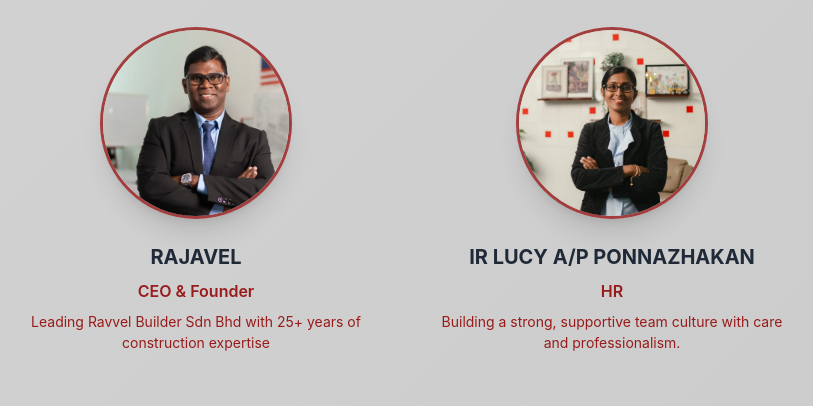
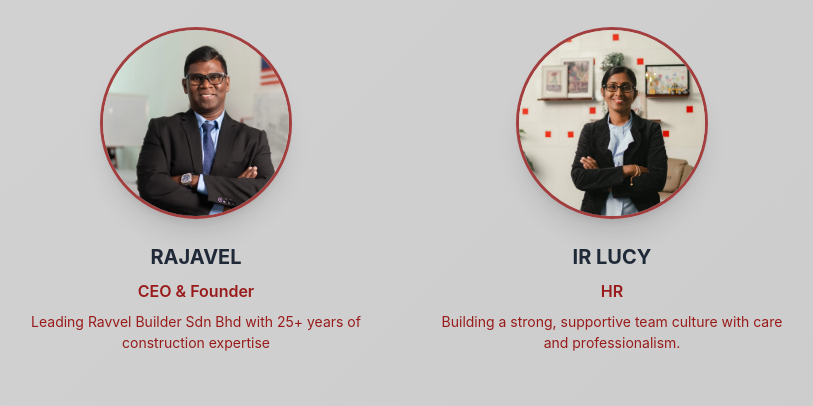
Before and after one commit to yoghenderg/ravvel-builder, a website: page about.html in a window 1280 px wide. Shown: the part 2121-2527 px from the top of the page, without its empty margins (236-1049 px from the left). Drawn offline with nearby package versions, Linux system fonts and the light colour scheme.

Commit message:
Shorten IR Lucy team name

```diff
--- a/about.html
+++ b/about.html
@@ -233,7 +233,7 @@
                     <!-- Team Member 2 -->
                     <div class="text-center">
                         <div class="team-member-portrait relative mx-auto mb-3 sm:mb-6 w-20 sm:w-32 md:w-40 lg:w-48 aspect-square rounded-full overflow-hidden shadow-xl card-hover flex-shrink-0">
-                            <img src="assets/images/team-lucy.webp" alt="IR Lucy A/P Ponnazhakan" class="w-full h-full object-cover object-[center_22%] scale-[1.21]" loading="lazy" decoding="async" onerror="this.style.display='none'; this.nextElementSibling.style.display='flex';">
+                            <img src="assets/images/team-lucy.webp" alt="IR Lucy" class="w-full h-full object-cover object-[center_22%] scale-[1.21]" loading="lazy" decoding="async" onerror="this.style.display='none'; this.nextElementSibling.style.display='flex';">
                             <div class="hidden absolute inset-0 rounded-full bg-gradient-to-br from-gray-100 to-gray-200 items-center justify-center">
                                 <div class="text-center">
                                     <div class="text-white font-bold text-[8px] sm:text-sm mb-1 sm:mb-2 px-1">EMPLOYEE PHOTO</div>
@@ -243,7 +243,7 @@
                                 </div>
                             </div>
                         </div>
-                        <h3 class="text-sm sm:text-xl font-bold text-gray-800 mb-0.5 sm:mb-2 uppercase">IR LUCY A/P PONNAZHAKAN</h3>
+                        <h3 class="text-sm sm:text-xl font-bold text-gray-800 mb-0.5 sm:mb-2 uppercase">IR LUCY</h3>
                         <p class="text-[10px] sm:text-base text-red-800 font-semibold mb-1 sm:mb-2">HR</p>
                         <p class="text-[9px] sm:text-sm text-red-800 leading-tight sm:leading-normal">Building a strong, supportive team culture with care and professionalism.</p>
                     </div>
```
Also changed, not shown: app/static/about.html (+2 -2 lines).
